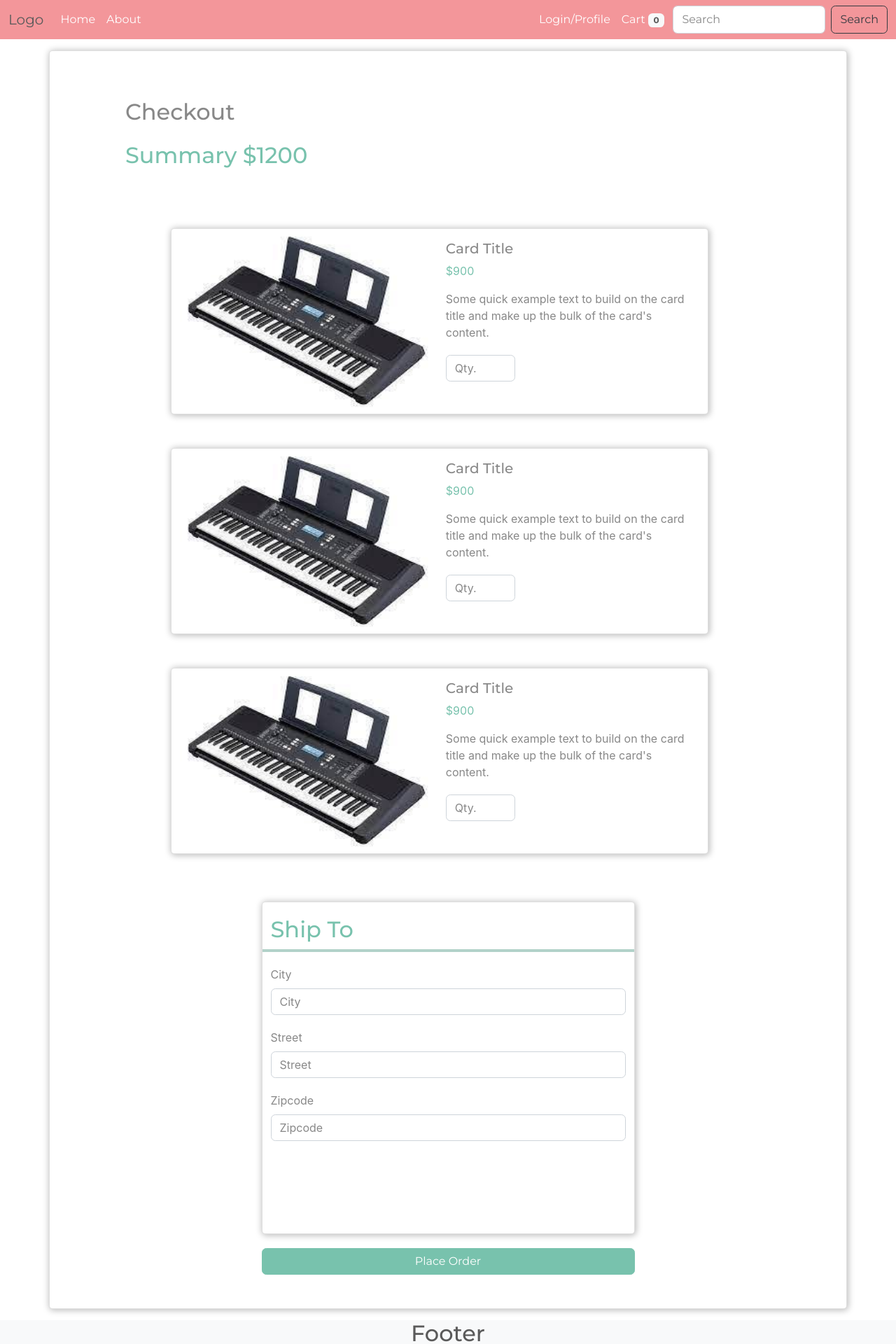
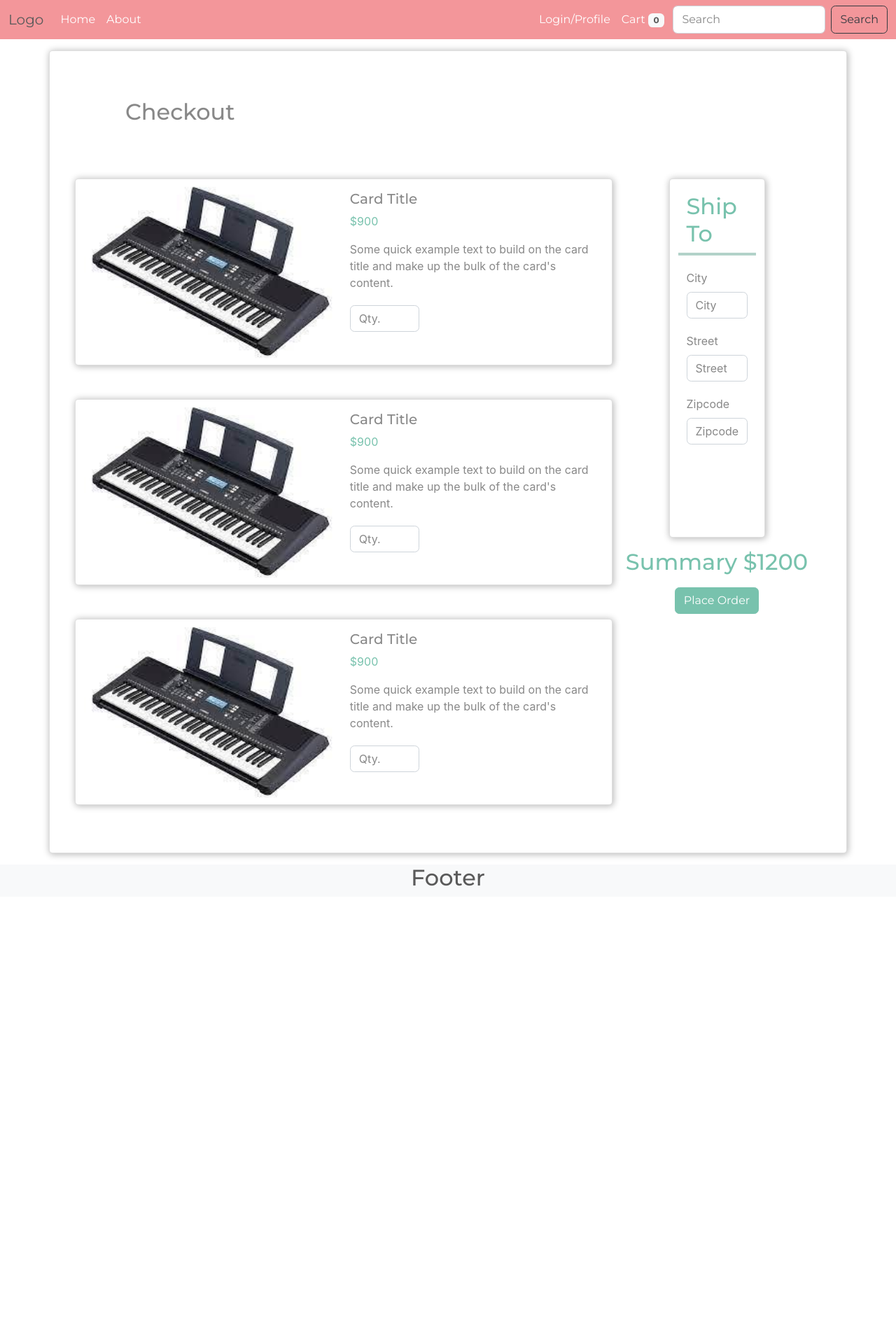
Before and after one commit to baram104/pianos-store-client, a React (Create React App) app: page / in a window 1280 px wide. Shown: the top 1920 px of the page at 70% size. After the commit the page ends 1281 px from the top, so only its background shows below. Built offline with nearby package versions, Linux system fonts and the light colour scheme.

Commit message:
changed a bit the structure of the checkout page

```diff
--- a/src/CheckoutPage.js
+++ b/src/CheckoutPage.js
@@ -1,4 +1,4 @@
-import { Container, Row, Card, Button } from "react-bootstrap";
+import { Container, Row, Card, Button, Col } from "react-bootstrap";
 import { formInputs } from "./data/formInputsData";
 import CartProduct from "./CartProduct";
 import FormComp from "./FormComp";
@@ -13,24 +13,27 @@ export default function CheckoutPage() {
     <Container as={Card} className="p-5 my-3">
       <Row className="mx-5">
         <h2>Checkout</h2>
-        <h2 className="text-primary my-3">Summary $1200</h2>
       </Row>
       <Row>
+        <Col>
           <CartProduct />
           <CartProduct />
           <CartProduct />
-      </Row>
-      <Row>
+        </Col>
+        <Col>
           <FormComp
             formTitle="Ship To"
             isCheckout={true}
             handleFormDetails={() => {}}
             formInputs={addressForm}
           />
+          <h2 className="text-primary my-3 text-center">Summary $1200</h2>
+          <div className="justify-content-center d-flex">
+            <Button>Place Order</Button>
+          </div>
+        </Col>
       </Row>
-      <Row md={2} className="justify-content-center d-flex">
-        <Button>Place Order</Button>
-      </Row>
+      <Row md={2} className="justify-content-center d-flex"></Row>
     </Container>
   );
 }
```
Lines whose indentation alone changed are shown as unchanged.
